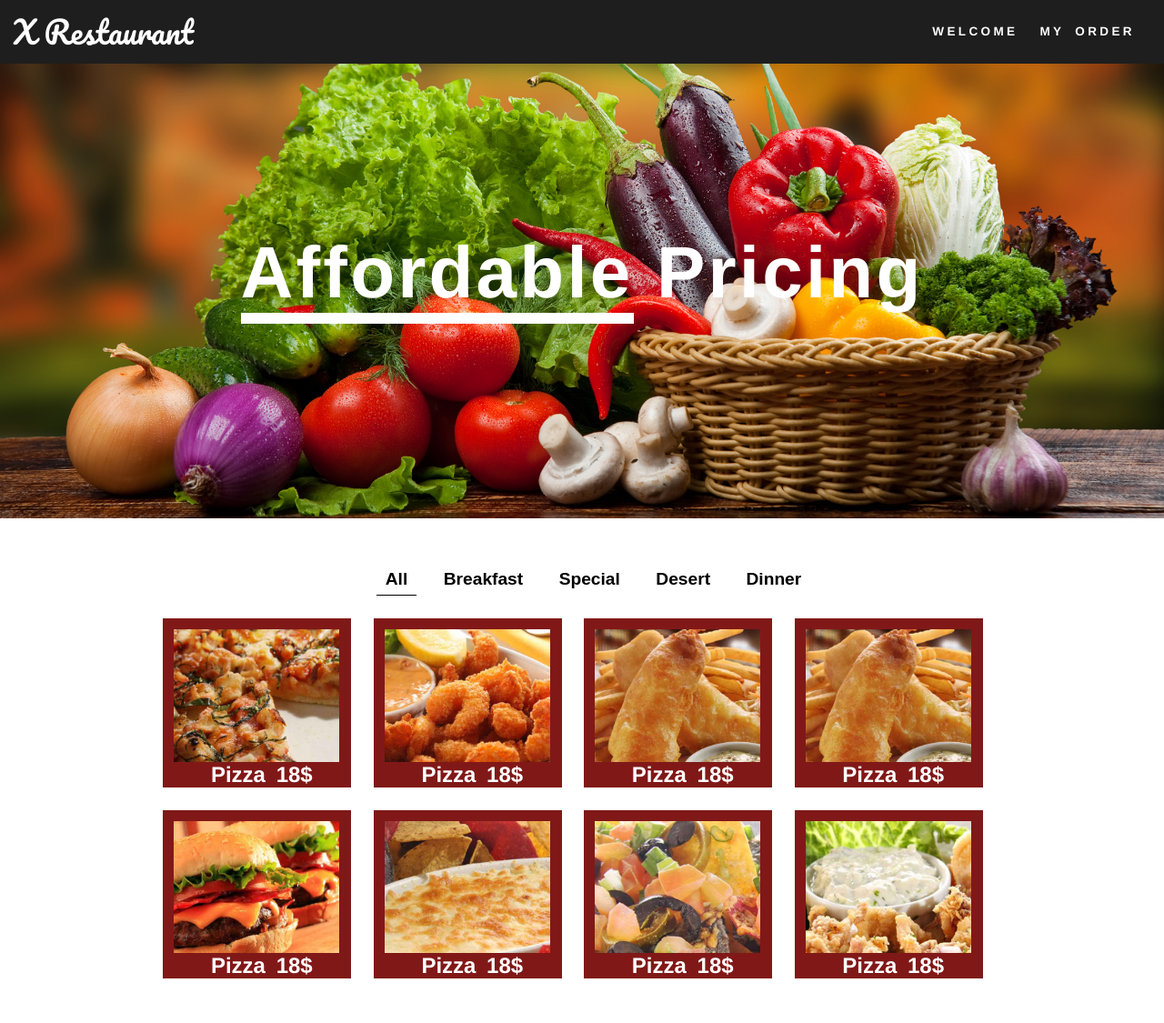
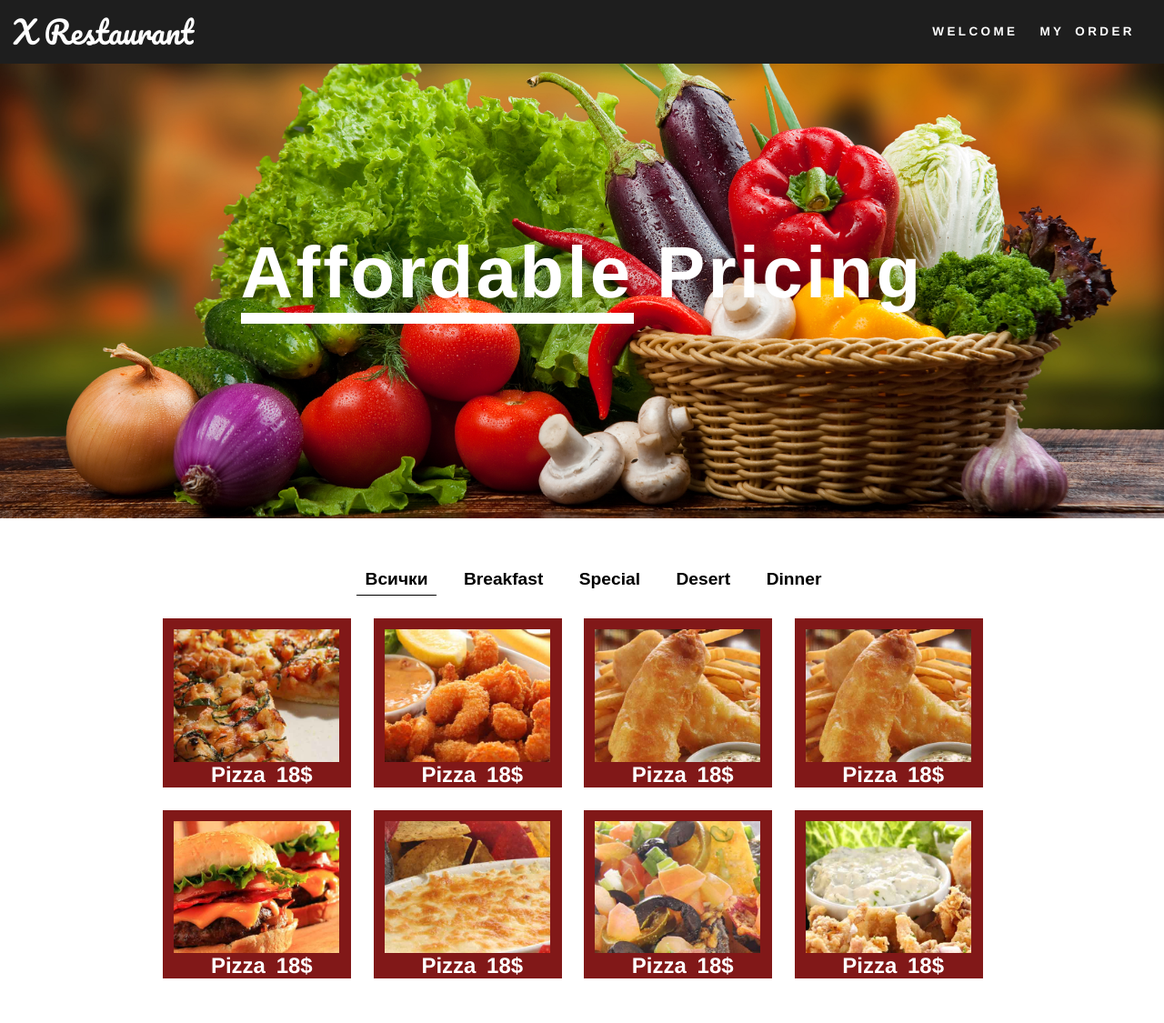
Before and after one commit to WilfredLemus/django-main-app, a Django app: page /order/ in a window 1280 px wide. Shown: the top 1125 px of the page at 91% size. Run offline with Django 3.2, Linux system fonts and the light colour scheme; data that the repository does not hold is empty; some libraries are stand-ins or nearby versions.

Commit message:
Little changes

```diff
--- a/website/templates/order.html
+++ b/website/templates/order.html
@@ -14,11 +14,12 @@
           <div class="row">
             <div id="w">
                 <ul id="filter-list" class="clearfix">
-                  <li class="filter" data-filter="all">All</li>
+                  <li class="filter" data-filter="all">Всички</li>
                   <li class="filter" data-filter="breakfast">Breakfast</li>
                   <li class="filter" data-filter="special">Special</li>
                   <li class="filter" data-filter="desert">Desert</li>
                   <li class="filter" data-filter="dinner">Dinner</li>
+
                 </ul><!-- @end #filter-list -->
                 <ul id="portfolio">
                     <li class="item breakfast menuItem"><img src="{% static 'website/images/food_icon01.jpg' %}" alt="Food" >
--- a/website/views.py
+++ b/website/views.py
@@ -91,9 +91,9 @@ def order(request):
 
     type_meals = {}
 
-    for i in types:
-        meals = Meal.objects.filter(type_id=i.id)
-        type_meals[i] = meals
+    # for i in types:
+    #     meals = Meal.objects.filter(type_id=i.id)
+    #     type_meals[i] = meals
 
     current_user_id = request.user.id
     print (current_user_id)
```
